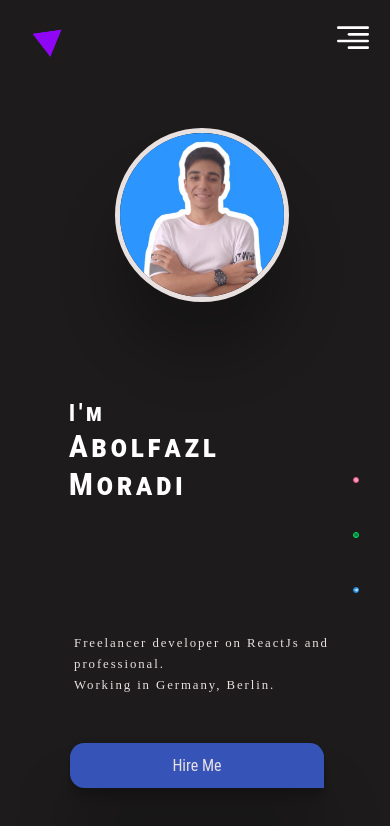
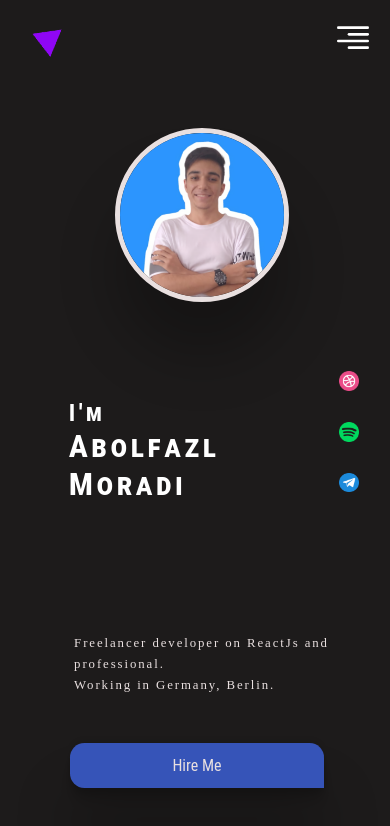
Before and after one commit to AbolfazM/personalwebsite, a React (Create React App) app: page / in a window 390 px wide. Shown: the top 826 px of the page. Built offline with nearby package versions, Linux system fonts and the light colour scheme.

Commit message:
responsive social icons!

```diff
--- a/src/index.css
+++ b/src/index.css
@@ -250,14 +250,38 @@ body {
     transform: rotate(360deg);
 }
 
+@media (max-width:400px) {
+    .Social {
+        width: 5%;
+    }
+}
+
 .Telegram {
     top: 69.5%;
+}
+
+@media (max-width:440px) {
+    .Telegram {
+        top: 56%;
+    }
 }
 
 .Spotify {
     top: 63%;
 }
 
+@media (max-width:440px) {
+    .Spotify {
+        top: 50%;
+    }
+}
+
 .Dribbble {
     top: 56.5%;
 }
+
+@media (max-width:440px) {
+    .Dribbble {
+        top: 44%;
+    }
+}
```
